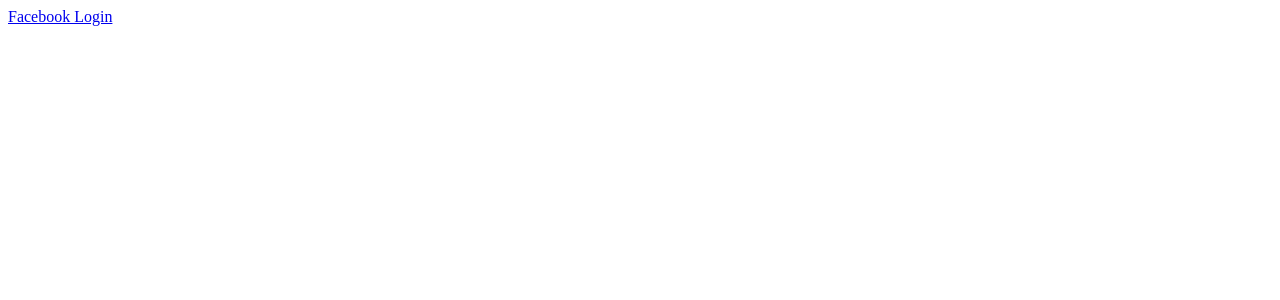
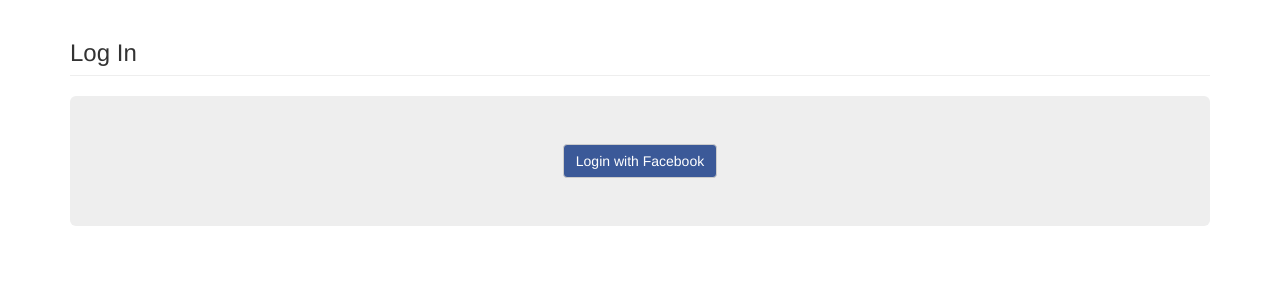
Before and after one commit to Encrylize/MyDictionary, a Flask app: page /login in a window 1280 px wide. Before the commit the part shown is almost empty. Shown: the top 300 px of the page. Run offline with Flask 2, Linux system fonts and the light colour scheme; some libraries are stand-ins or nearby versions.

Commit message:
Add styling to login page

```diff
--- a/app/static/css/stylesheet.css
+++ b/app/static/css/stylesheet.css
@@ -0,0 +1,4 @@
+#facebook {
+    background-color: #3B5998;
+    color: white;
+}
--- a/app/templates/login.html
+++ b/app/templates/login.html
@@ -1 +1,10 @@
-<a href="{{ url_for('oauth.authorize') }}">Facebook Login</a>
+{% extends "base.html" %}
+
+{% block content %}
+<h3 class="page-header">Log In</h3>
+<div class="jumbotron">
+  <div class="text-center">
+    <a class="btn btn-default" id="facebook" href="{{ url_for('oauth.authorize') }}">Login with Facebook</a>
+  </div>
+</div>
+{% endblock %}
```
